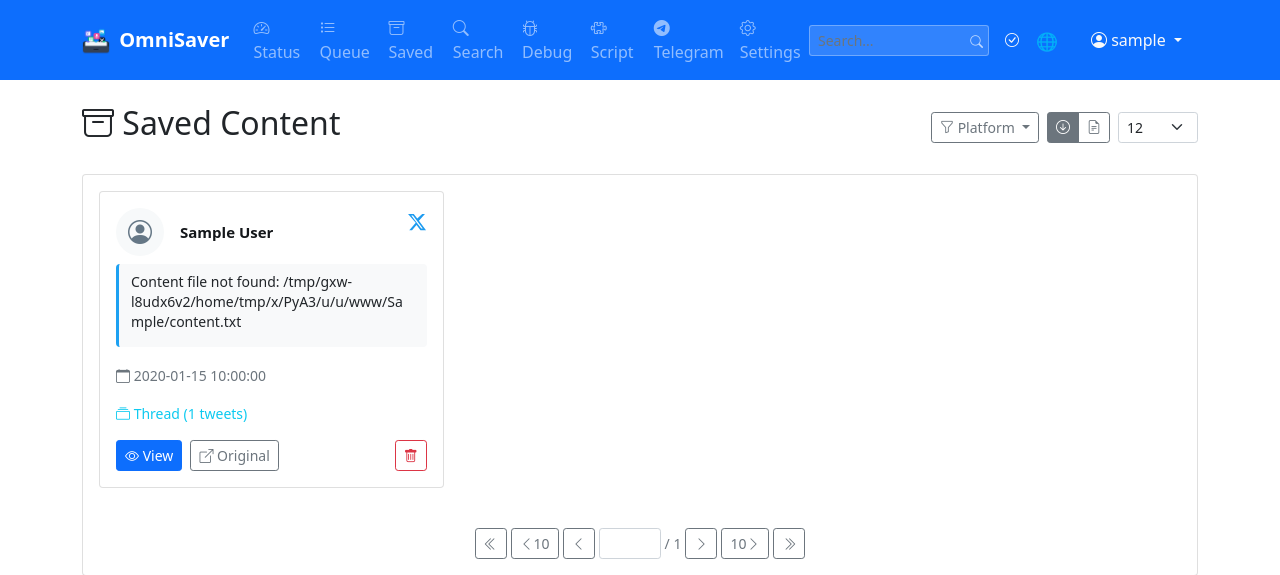
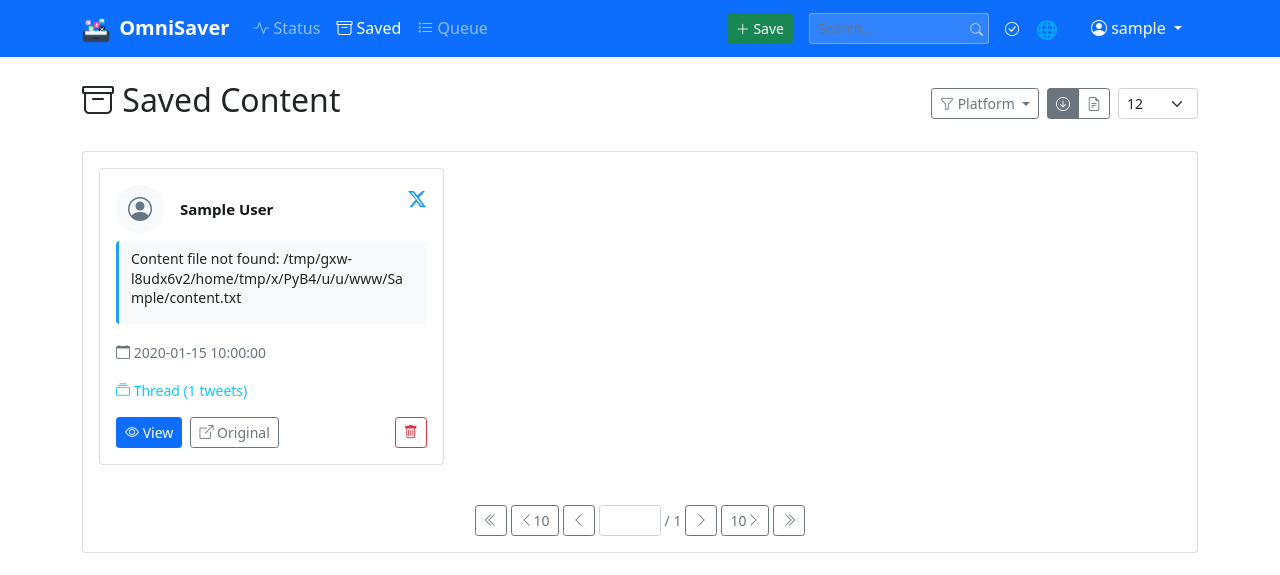
Before and after one commit to yelosheng/omnisaver, a Flask app: page /saved in a window 1280 px wide. Shown: the top 575 px of the page. Run offline with Flask 3, Linux system fonts and the light colour scheme; the visitor is signed in with stand-in values (Sample User, id 1); tables that the repository leaves empty hold one stand-in row (values such as "Sample post"); some libraries are stand-ins or nearby versions.

Commit message:
refactor: streamline navbar to 3 items + add global Save modal
Trim navbar from 8 items to 3 (Status, Saved, Queue) with active-state
highlighting. Add green "+ Save" button that opens a modal for submitting
any URL from any page. Fix navSearch to redirect to /saved. Add i18n keys
for save modal in en/zh_CN.

```diff
--- a/templates/base.html
+++ b/templates/base.html
@@ -95,47 +95,29 @@
             <div class="collapse navbar-collapse" id="navbarNav">
                 <ul class="navbar-nav me-auto">
                     <li class="nav-item">
-                        <a class="nav-link" href="{{ url_for('status_page') }}">
-                            <i class="bi bi-speedometer2"></i> {{ t.nav_status }}
+                        <a class="nav-link {% if request.endpoint == 'status_page' %}active{% endif %}"
+                           href="{{ url_for('status_page') }}">
+                            <i class="bi bi-activity"></i> {{ t.nav_status }}
                         </a>
                     </li>
                     <li class="nav-item">
-                        <a class="nav-link" href="{{ url_for('tasks') }}">
-                            <i class="bi bi-list-task"></i> {{ t.nav_queue }}
-                        </a>
-                    </li>
-                    <li class="nav-item">
-                        <a class="nav-link" href="{{ url_for('saved') }}">
+                        <a class="nav-link {% if request.endpoint == 'saved' %}active{% endif %}"
+                           href="{{ url_for('saved') }}">
                             <i class="bi bi-archive"></i> {{ t.nav_saved }}
                         </a>
                     </li>
                     <li class="nav-item">
-                        <a class="nav-link" href="{{ url_for('search') }}">
-                            <i class="bi bi-search"></i> {{ t.nav_search }}
-                        </a>
-                    </li>
-                    <li class="nav-item">
-                        <a class="nav-link" href="{{ url_for('debug') }}">
-                            <i class="bi bi-bug"></i> {{ t.nav_debug }}
-                        </a>
-                    </li>
-                    <li class="nav-item">
-                        <a class="nav-link" href="{{ url_for('help_page') }}">
-                            <i class="bi bi-puzzle"></i> {{ t.nav_script }}
-                        </a>
-                    </li>
-                    <li class="nav-item">
-                        <a class="nav-link" href="{{ url_for('telegram_page') }}">
-                            <i class="bi bi-telegram"></i> {{ t.nav_telegram }}
-                        </a>
-                    </li>
-                    <li class="nav-item">
-                        <a class="nav-link" href="/settings">
-                            <i class="bi bi-gear"></i> {{ t.nav_settings }}
+                        <a class="nav-link {% if request.endpoint == 'tasks' %}active{% endif %}"
+                           href="{{ url_for('tasks') }}">
+                            <i class="bi bi-list-task"></i> {{ t.nav_queue }}
                         </a>
                     </li>
                 </ul>
                 <div class="d-flex align-items-center gap-3">
+                    <!-- + Save button -->
+                    <button class="btn btn-success btn-sm" onclick="openSaveModal()" title="{{ t.nav_save_title }}">
+                        <i class="bi bi-plus-lg"></i> {{ t.nav_save }}
+                    </button>
                     <form class="d-none d-lg-flex" onsubmit="navSearch(event)" style="margin:0;position:relative;">
                         <input type="text" id="nav-search-input" class="form-control form-control-sm" placeholder="{{ t.nav_search_placeholder }}"
                                style="width:180px;background:rgba(255,255,255,0.15);border-color:rgba(255,255,255,0.3);color:#fff;padding-right:2rem;"
@@ -214,6 +196,31 @@
         </div>
     </div>
 
+    <!-- + Save Modal -->
+    <div class="modal fade" id="saveModal" tabindex="-1" aria-labelledby="saveModalLabel">
+      <div class="modal-dialog">
+        <div class="modal-content">
+          <div class="modal-header">
+            <h5 class="modal-title" id="saveModalLabel">
+              <i class="bi bi-plus-circle"></i> {{ t.nav_save_title }}
+            </h5>
+            <button type="button" class="btn-close" data-bs-dismiss="modal"></button>
+          </div>
+          <div class="modal-body">
+            <input type="url" id="save-modal-url" class="form-control"
+                   placeholder="{{ t.nav_save_placeholder }}">
+            <div id="save-modal-msg" class="mt-2" style="display:none"></div>
+          </div>
+          <div class="modal-footer">
+            <button type="button" class="btn btn-secondary" data-bs-dismiss="modal">{{ t.nav_cancel }}</button>
+            <button type="button" class="btn btn-success" onclick="submitSaveModal()">
+              <i class="bi bi-download"></i> {{ t.nav_save }}
+            </button>
+          </div>
+        </div>
+      </div>
+    </div>
+
     <script src="https://cdn.jsdelivr.net/npm/bootstrap@5.1.3/dist/js/bootstrap.bundle.min.js"></script>
     <script>
         // Show toast message
@@ -287,8 +294,53 @@
         function navSearch(e) {
             e.preventDefault();
             const q = document.getElementById('nav-search-input').value.trim();
-            if (q) window.location.href = '/search?q=' + encodeURIComponent(q);
+            if (q) window.location.href = '/saved?q=' + encodeURIComponent(q);
         }
+
+        function openSaveModal() {
+            document.getElementById('save-modal-url').value = '';
+            const msgEl = document.getElementById('save-modal-msg');
+            msgEl.style.display = 'none';
+            msgEl.innerHTML = '';
+            new bootstrap.Modal(document.getElementById('saveModal')).show();
+            setTimeout(() => document.getElementById('save-modal-url').focus(), 350);
+        }
+
+        function submitSaveModal() {
+            const url = document.getElementById('save-modal-url').value.trim();
+            const msgEl = document.getElementById('save-modal-msg');
+            if (!url) return;
+            fetch('/api/submit', {
+                method: 'POST',
+                headers: {'Content-Type': 'application/json'},
+                body: JSON.stringify({url: url})
+            })
+            .then(r => r.json())
+            .then(data => {
+                msgEl.style.display = '';
+                if (data.success) {
+                    msgEl.innerHTML = '<div class="alert alert-success mb-0 py-2">' + (data.message || 'Submitted!') + '</div>';
+                    setTimeout(() => {
+                        bootstrap.Modal.getInstance(document.getElementById('saveModal')).hide();
+                    }, 1500);
+                } else {
+                    msgEl.innerHTML = '<div class="alert alert-danger mb-0 py-2">' + (data.message || 'Error') + '</div>';
+                }
+            })
+            .catch(() => {
+                msgEl.style.display = '';
+                msgEl.innerHTML = '<div class="alert alert-danger mb-0 py-2">Network error</div>';
+            });
+        }
+
+        document.addEventListener('DOMContentLoaded', () => {
+            const input = document.getElementById('save-modal-url');
+            if (input) {
+                input.addEventListener('keydown', e => {
+                    if (e.key === 'Enter') submitSaveModal();
+                });
+            }
+        });
     </script>
 
     {% block scripts %}{% endblock %}
--- a/translations/en.json
+++ b/translations/en.json
@@ -17,6 +17,10 @@
   "nav_queue_idle": "Idle",
   "nav_queue_processing": "Processing",
   "nav_language": "Language",
+  "nav_save": "Save",
+  "nav_save_title": "Save a URL",
+  "nav_save_placeholder": "Paste a URL to save...",
+  "nav_cancel": "Cancel",
 
   "login_tagline": "Sign in to continue",
   "login_username": "Username",
--- a/translations/zh_CN.json
+++ b/translations/zh_CN.json
@@ -16,6 +16,10 @@
   "nav_queue_idle": "空闲",
   "nav_queue_processing": "处理中",
   "nav_language": "语言",
+  "nav_save": "保存",
+  "nav_save_title": "保存网址",
+  "nav_save_placeholder": "粘贴要保存的网址...",
+  "nav_cancel": "取消",
   "login_tagline": "登录以继续",
   "login_username": "用户名",
   "login_password": "密码",
```
